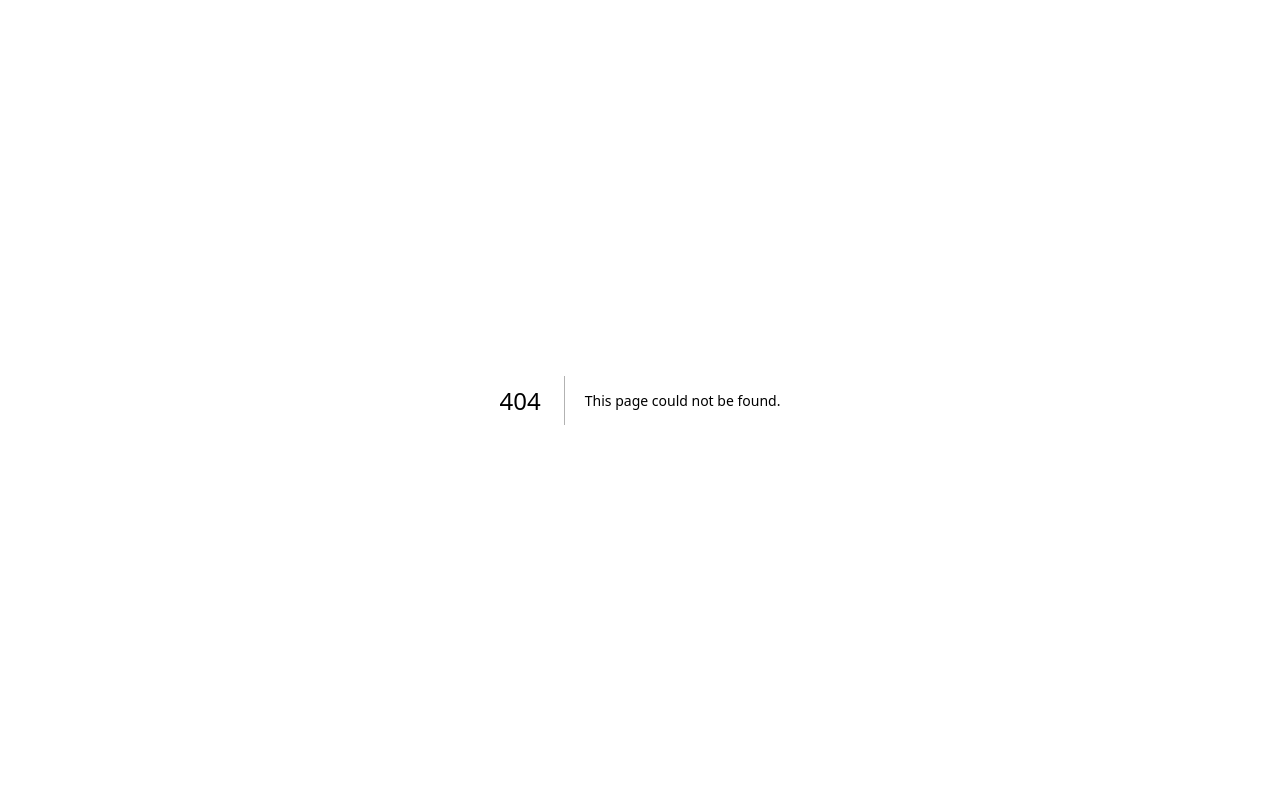
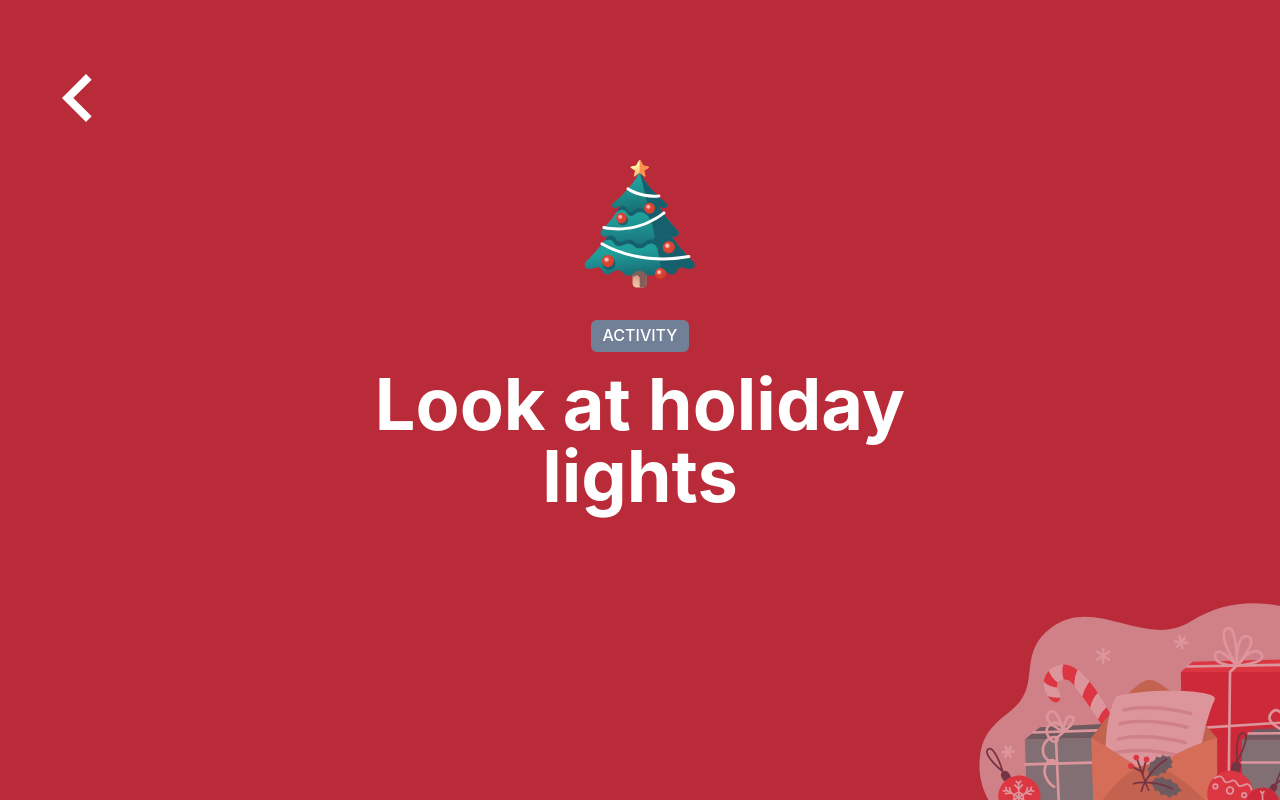
Before and after one commit to beardsleym/christmas, a Next.js app: page /1 in a window 1280 px wide. Before the commit this address had no page. Built offline with nearby package versions, Linux system fonts and the light colour scheme.

Commit message:
calendar item page

```diff
--- /dev/null
+++ b/components/Main.tsx
@@ -0,0 +1,51 @@
+import {
+  Image,
+  Container,
+  Stack,
+  Center,
+  Heading,
+  Button,
+} from "@chakra-ui/react";
+import { ReactNode } from "react";
+
+type MainProps = {
+  title?: String;
+  children: ReactNode;
+};
+
+export const Main = ({ title, children }: MainProps) => {
+  return (
+    <Container h="2xl">
+      <Center h="full">
+        <Stack spacing={4}>
+          <Center>
+            <Image
+              src="/images/ChristmasTree.svg"
+              alt="christmas-tree"
+              boxSize="32"
+            />
+          </Center>
+          <Heading
+            as="h1"
+            size="lg"
+            noOfLines={1}
+            color="white"
+            textAlign={"center"}
+          >
+            {title}
+          </Heading>
+          {children}
+        </Stack>
+      </Center>
+      <Image
+        src="/images/Presents.svg"
+        alt="presents"
+        boxSize={"80"}
+        position="fixed"
+        bottom={0}
+        right={0}
+        zIndex={-1}
+      />
+    </Container>
+  );
+};
--- /dev/null
+++ b/pages/[id].tsx
@@ -0,0 +1,34 @@
+import { useRouter } from "next/router";
+import NextLink from "next/link";
+import { Main } from "../components/Main";
+import { Heading, Tag, Center, IconButton } from "@chakra-ui/react";
+import { ChevronLeftIcon } from "@chakra-ui/icons";
+
+export default function ID() {
+  const router = useRouter();
+  const { id } = router.query;
+
+  return (
+    <Main>
+      <IconButton
+        as={NextLink}
+        href="/"
+        aria-label="go-back"
+        icon={<ChevronLeftIcon w={24} h={24} />}
+        position="fixed"
+        top="78"
+        left="30"
+        colorScheme="transparent"
+      />
+
+      <Center>
+        <Tag size={"lg"} variant="solid" backgroundColor="grey.600">
+          ACTIVITY
+        </Tag>
+      </Center>
+      <Heading as="h2" size={"4xl"} color="white" textAlign={"center"}>
+        Look at holiday lights
+      </Heading>
+    </Main>
+  );
+}
```
Also changed, not shown: pages/preferences/index.tsx (added, +29 -0 lines).
